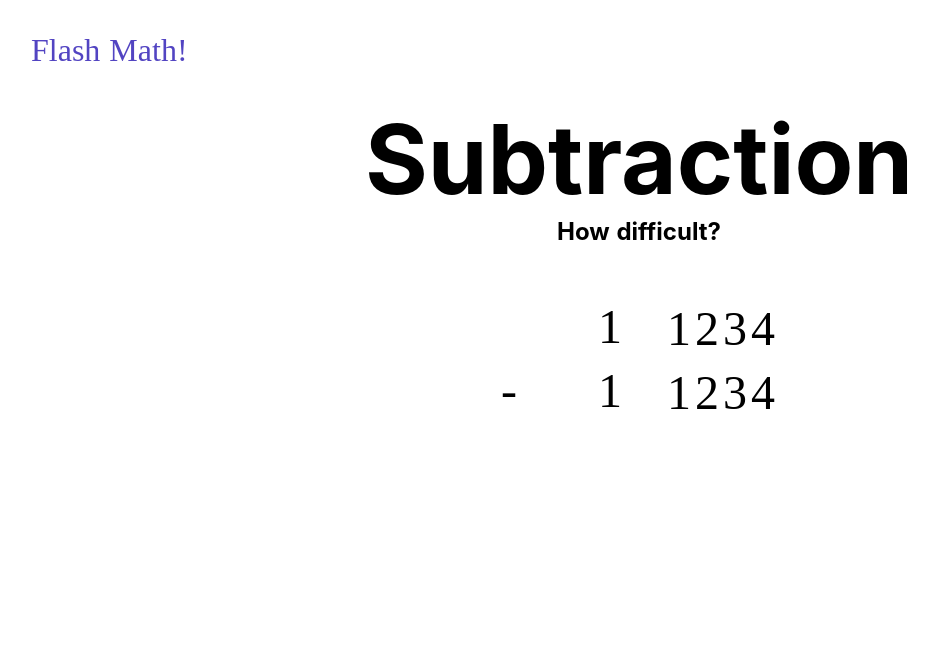
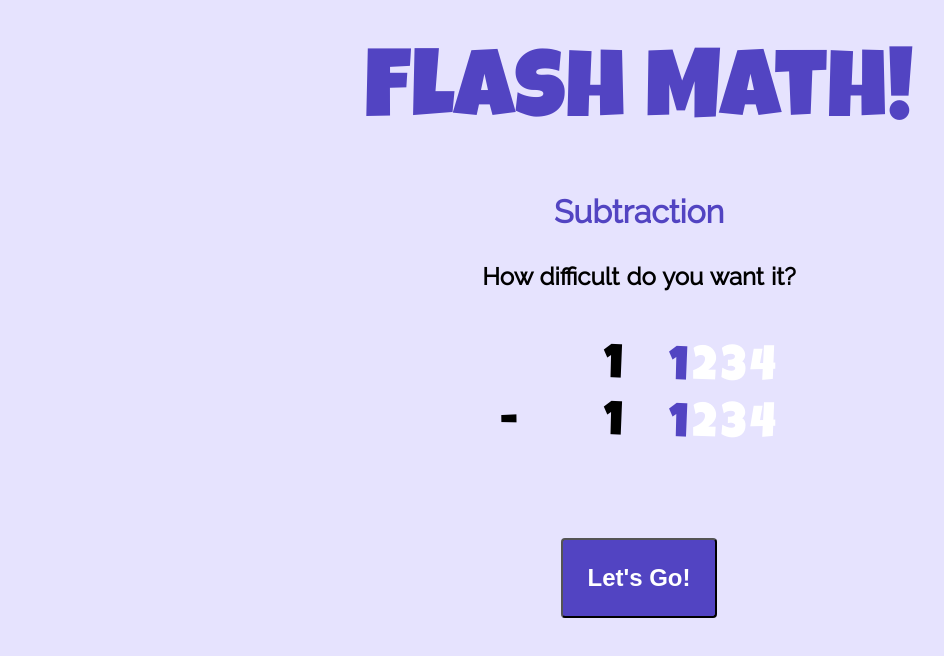
Before and after one commit to kevPo/flash-math, a Nuxt app: page /subtraction in a window 1280 px wide. Both pictures are taken after a click on the button "10". Shown: the top 656 px of the page, without its empty margins (1-945 px from the left). Built offline with nearby package versions, Linux system fonts and the light colour scheme.

Commit message:
cleaning up

```diff
--- a/layouts/default.vue
+++ b/layouts/default.vue
@@ -1,13 +1,18 @@
 <template>
   <div>
+    <div class="container">
+      <nuxt-link to="/" class="logo">Flash Math!</nuxt-link>
+    </div>
     <nuxt />
   </div>
 </template>
 
 <style>
+@import url('https://fonts.googleapis.com/css?family=Luckiest+Guy|Raleway&display=swap');
+
 html {
-  font-family: 'Source Sans Pro', -apple-system, BlinkMacSystemFont, 'Segoe UI',
-    Roboto, 'Helvetica Neue', Arial, sans-serif;
+  background: #e6e3fe;
+  font-family: 'Raleway', sans-serif;
   font-size: 16px;
   word-spacing: 1px;
   -ms-text-size-adjust: 100%;
@@ -24,32 +29,70 @@ html {
   margin: 0;
 }
 
-.button--green {
-  display: inline-block;
-  border-radius: 4px;
-  border: 1px solid #3b8070;
-  color: #3b8070;
+.logo {
+  color: #5244c2;
+  font-family: 'Luckiest Guy', cursive;
+  font-size: 6em;
+  padding: .5em;
   text-decoration: none;
-  padding: 10px 30px;
 }
 
-.button--green:hover {
-  color: #fff;
-  background-color: #3b8070;
+.container {
+  display: flex;
+  justify-content: center;
+  text-align: center;
+  width: 100%;
 }
 
-.button--grey {
-  display: inline-block;
-  border-radius: 4px;
-  border: 1px solid #35495e;
-  color: #35495e;
-  text-decoration: none;
-  padding: 10px 30px;
-  margin-left: 15px;
+.title {
+  padding: .5em;
 }
 
-.button--grey:hover {
-  color: #fff;
-  background-color: #35495e;
+.grid {
+  margin: 20px auto;
+  width:400px;
+  height:400px;
+  display:grid;
+  grid-template-columns: 200px 200px;
+  grid-row: auto auto;
+  grid-column-gap: 20px;
+  grid-row-gap: 20px;
 }
+
+.big-button {
+  background: white;
+  color: #5244c2;
+  cursor: pointer;
+  font-family: 'Luckiest Guy', cursive;
+  font-size: 6em;
+  padding: 5px;
+  padding-top: 40px;
+  border-radius: 10px;
+  display: flex;
+  align-items: center;
+  justify-content: center;
+  text-decoration: none;
+}
+
+h1 {
+  color: #5244c2;
+  font-weight: bold;
+  font-size: 2em;
+  padding-bottom: 1em;
+}
+
+button {
+  background: #5244c2;
+  border-radius: 4px;
+  color: white;
+  cursor: pointer;
+  font-weight: bold;
+  padding: 1em;
+  font-size: 1.5em;
+}
+
+.pad-1 {
+  padding: 5em;
+}
+
 </style>
--- a/nuxt.config.js
+++ b/nuxt.config.js
@@ -1,14 +1,7 @@
 import pkg from './package'
-
-const routerBase = process.env.DEPLOY_ENV === 'GH_PAGES' ? {
-  router: {
-    base: '/<repository-name>/'
-  }
-} : {}
 
 export default {
   mode: 'spa',
-  ...routerBase,
   /*
   ** Headers of the page
   */
--- a/package.json
+++ b/package.json
@@ -10,8 +10,6 @@
     "start": "nuxt start",
     "generate": "nuxt generate",
     "test": "jest",
-    "build:gh-pages": "DEPLOY_ENV=GH_PAGES nuxt build",
-    "generate:gh-pages": "DEPLOY_ENV=GH_PAGES nuxt generate",
     "deploy": "push-dir --dir=dist --branch=gh-pages --cleanup"
   },
   "dependencies": {
--- a/pages/index.vue
+++ b/pages/index.vue
@@ -1,10 +1,5 @@
 <template>
   <section>
-    <div class="container">
-      <h1 class="title">
-        Flash Math!
-      </h1>
-    </div>
     <div class="grid">
       <nuxt-link to="/addition" class="big-button">+</nuxt-link>
       <nuxt-link to="/subtraction" class="big-button">-</nuxt-link>
@@ -13,55 +8,3 @@
     </div>
   </section>
 </template>
-
-
-<style>
-@import url('https://fonts.googleapis.com/css?family=Luckiest+Guy|Raleway&display=swap');
-
-html {
-  background: #e6e3fe;
-  font-family: 'Raleway', sans-serif;
-}
-
-.container {
-  display: flex;
-  justify-content: center;
-  text-align: center;
-  width: 100%;
-}
-
-.title {
-  padding: .5em;
-}
-
-.grid {
-  margin: 20px auto;
-  width:400px;
-  height:400px;
-  display:grid;
-  grid-template-columns: 200px 200px;
-  grid-row: auto auto;
-  grid-column-gap: 20px;
-  grid-row-gap: 20px;
-}
-
-.big-button {
-  background: white;
-  color: #5244c2;
-  font-family: 'Luckiest Guy', cursive;
-  font-size: 10em;
-  padding: 5px;
-  padding-top: 40px;
-  border-radius: 10px;
-  display: flex;
-  align-items: center;
-  justify-content: center;
-  text-decoration: none;
-}
-
-h1 {
-  color: #5244c2;
-  font-family: 'Luckiest Guy', cursive;
-  font-size: 10em;
-}
-</style>
--- a/pages/subtraction.vue
+++ b/pages/subtraction.vue
@@ -1,18 +1,14 @@
 <template>
   <section>
-    <div class="header">
-      <nuxt-link to="/" class="logo">Flash Math!</nuxt-link>
-    </div>
-
     <div class="container">
-      <h1 class="title">
+      <h1>
         Subtraction
       </h1>
     </div>
 
     <div v-if="this.numberOfQuestions == 0">
       <div class="container">
-        <h2>How many questions?</h2>
+        <h2>How many questions do you want?</h2>
       </div>
 
       <div class="grid">
@@ -25,7 +21,7 @@
 
     <div v-if="this.numberOfQuestions > 0 && !countComplete">
       <div class="container">
-        <h2>How difficult?</h2>
+        <h2>How difficult do you want it?</h2>
       </div>
 
       <div class="container">
@@ -33,20 +29,24 @@
           <div></div>
           <div class=counts>{{topCount}}</div>
           <ul class="numbers">
-            <li @click="setTopCount(1)">1</li>
-            <li @click="setTopCount(2)">2</li>
-            <li @click="setTopCount(3)">3</li>
-            <li @click="setTopCount(4)">4</li>
+            <li :class="{'selected' : topCount.includes('1')}" @click="setTopCount(1)">1</li>
+            <li :class="{'selected' : topCount.includes('12')}" @click="setTopCount(2)">2</li>
+            <li :class="{'selected' : topCount.includes('123')}" @click="setTopCount(3)">3</li>
+            <li :class="{'selected' : topCount.includes('1234')}" @click="setTopCount(4)">4</li>
           </ul>
           <div>-</div>
           <div class="counts">{{bottomCount}}</div>
           <ul class="numbers">
-            <li @click="setBottomCount(1)">1</li>
-            <li @click="setBottomCount(2)">2</li>
-            <li @click="setBottomCount(3)">3</li>
-            <li @click="setBottomCount(4)">4</li>
+            <li :class="{'selected' : bottomCount.includes('1')}" @click="setBottomCount(1)">1</li>
+            <li :class="{'selected' : bottomCount.includes('12')}" @click="setBottomCount(2)">2</li>
+            <li :class="{'selected' : bottomCount.includes('123')}" @click="setBottomCount(3)">3</li>
+            <li :class="{'selected' : bottomCount.includes('1234')}" @click="setBottomCount(4)">4</li>
           </ul>
         </div>
+      </div>
+
+      <div class="container pad-1">
+        <button>Let's Go!</button>
       </div>
     </div>
 
@@ -81,18 +81,6 @@ export default {
 </script>
 
 <style>
-.header {
-  display: flex;
-  width: 100%;
-}
-
-.logo {
-  color: #5244c2;
-  font-family: 'Luckiest Guy', cursive;
-  font-size: 2em;
-  padding: 1em;
-  text-decoration: none;
-}
 
 .title {
   font-size: 6em;
@@ -129,12 +117,17 @@ export default {
 }
 
 .numbers > li {
+  color: white;
   margin: 2px;
 }
 
 .numbers > li:hover {
   cursor: pointer;
-  color: white;
+  color: #5244c2;
+}
+
+.numbers > li.selected {
+  color: #5244c2;
 }
 
 ul {
@@ -142,8 +135,4 @@ ul {
   margin: 0;
   padding: 0;
 }
-
-.big-button {
-  cursor: pointer;
-}
 </style>
```
